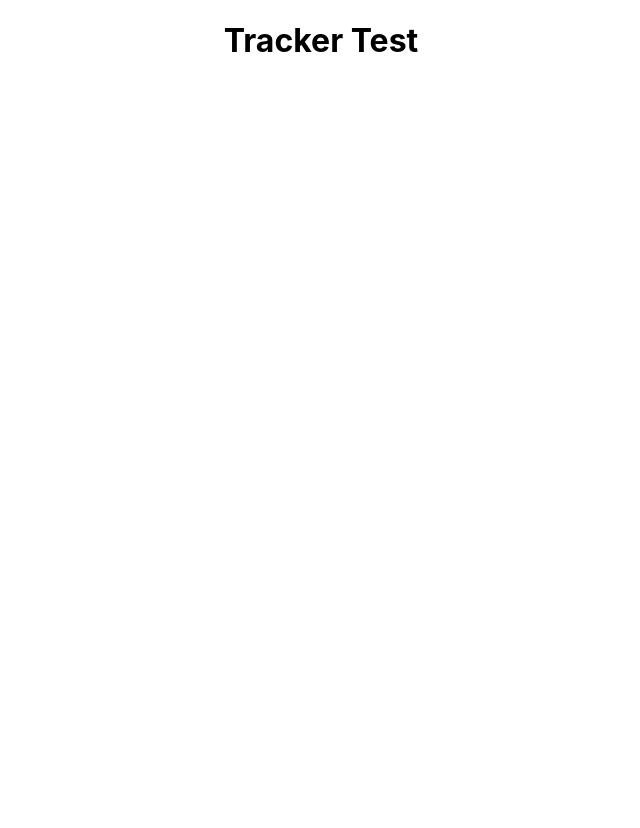
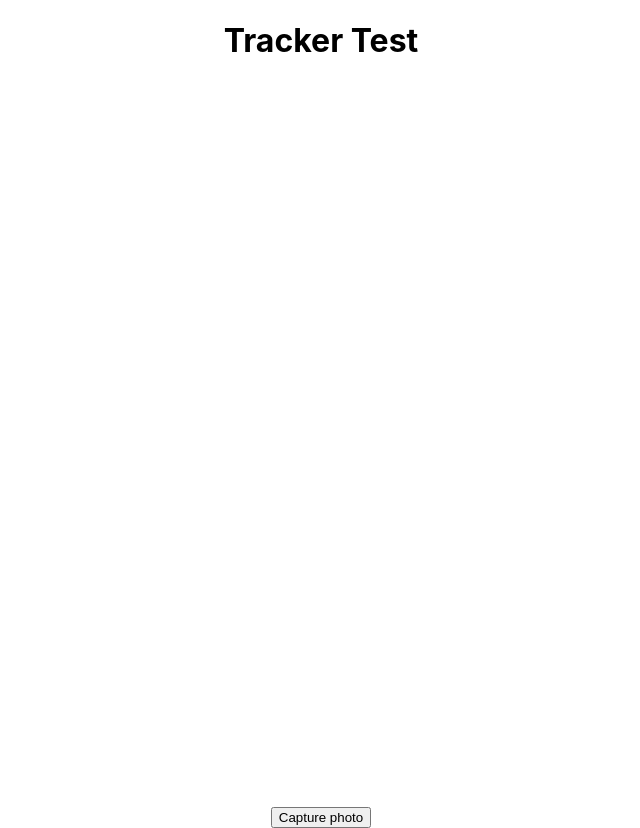
Before and after one commit to HacksAndCrafts2/InteractiveArtGarden, a React (Create React App) app: page /tracker-test in a window 1280 px wide. Shown: the whole page, without its empty margins (319-959 px from the left). Before the commit the page ends 800 px from the top, so only its background shows below. Built offline with nearby package versions, Linux system fonts and the light colour scheme; no server answers.

Commit message:
Add webcam component with react-webcam

```diff
--- a/src/pages/TrackerTest/TrackerTest.js
+++ b/src/pages/TrackerTest/TrackerTest.js
@@ -1,18 +1,48 @@
 import React from "react";
+import Webcam from "react-webcam";
+
 
 export default function TrackerTest({}) {
+    // play webcam video
+    // https://www.npmjs.com/package/react-webcam
+
+    const WebcamComponent = () => <Webcam />;
+    const videoConstraints = {
+    width: 1280,
+    height: 720,
+    facingMode: "user"
+    };
+
+    const WebcamCapture = () => (
+    <Webcam
+        audio={false}
+        height={720}
+        screenshotFormat="image/jpeg"
+        width={1280}
+        videoConstraints={videoConstraints}
+    >
+        {({ getScreenshot }) => (
+        <button
+            onClick={() => {
+            const imageSrc = getScreenshot()
+            }}
+        >
+            Capture photo
+        </button>
+        )}
+    </Webcam>
+    );
+
   return (
     <div>
       <h1>Tracker Test</h1>
-      <div id="main">
+      <div id="tracker-main">
         <div class="container">
-          <div class="canvas-wrapper">
-            <canvas id="output"></canvas>
-            <video
-              id="video"
-            ></video>
-          </div>
-          <div id="scatter-gl-container"></div>
+          {
+            <WebcamCapture />
+          }
+
+
         </div>
       </div>
     </div>
```
